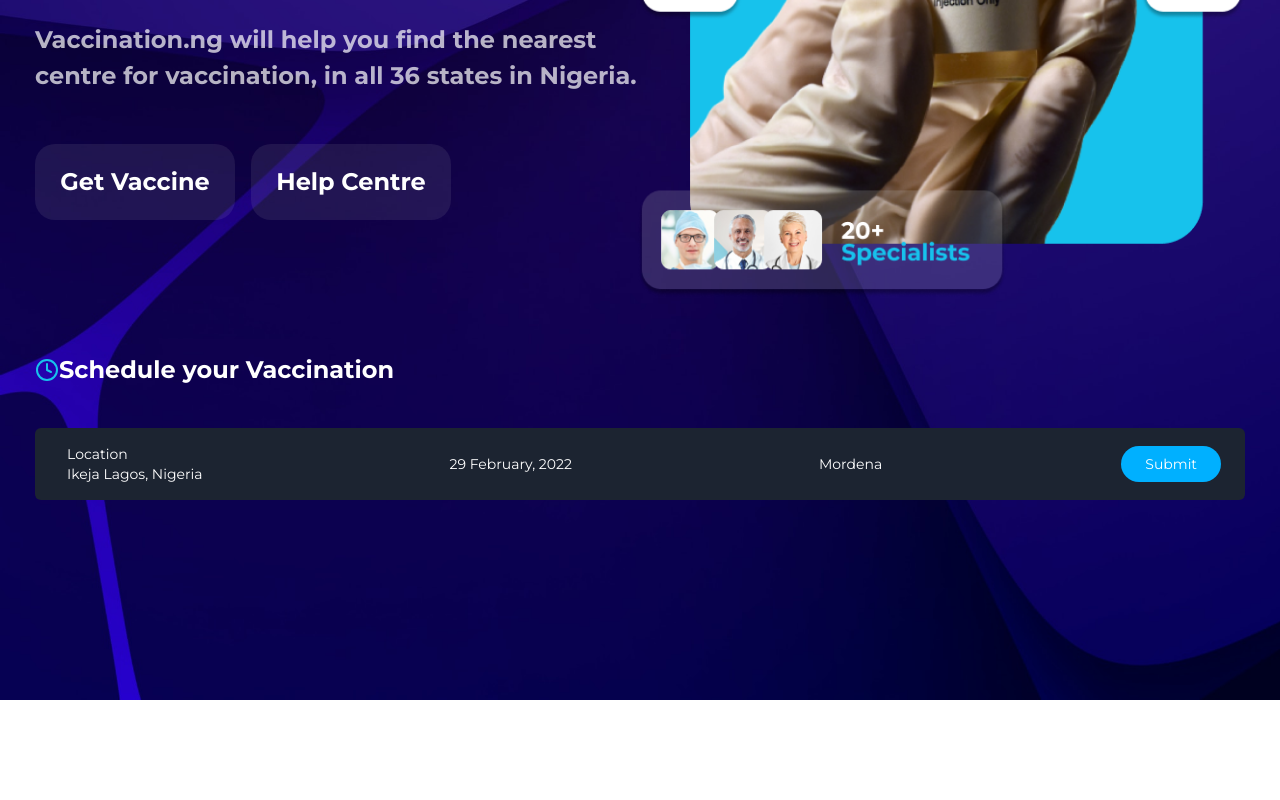
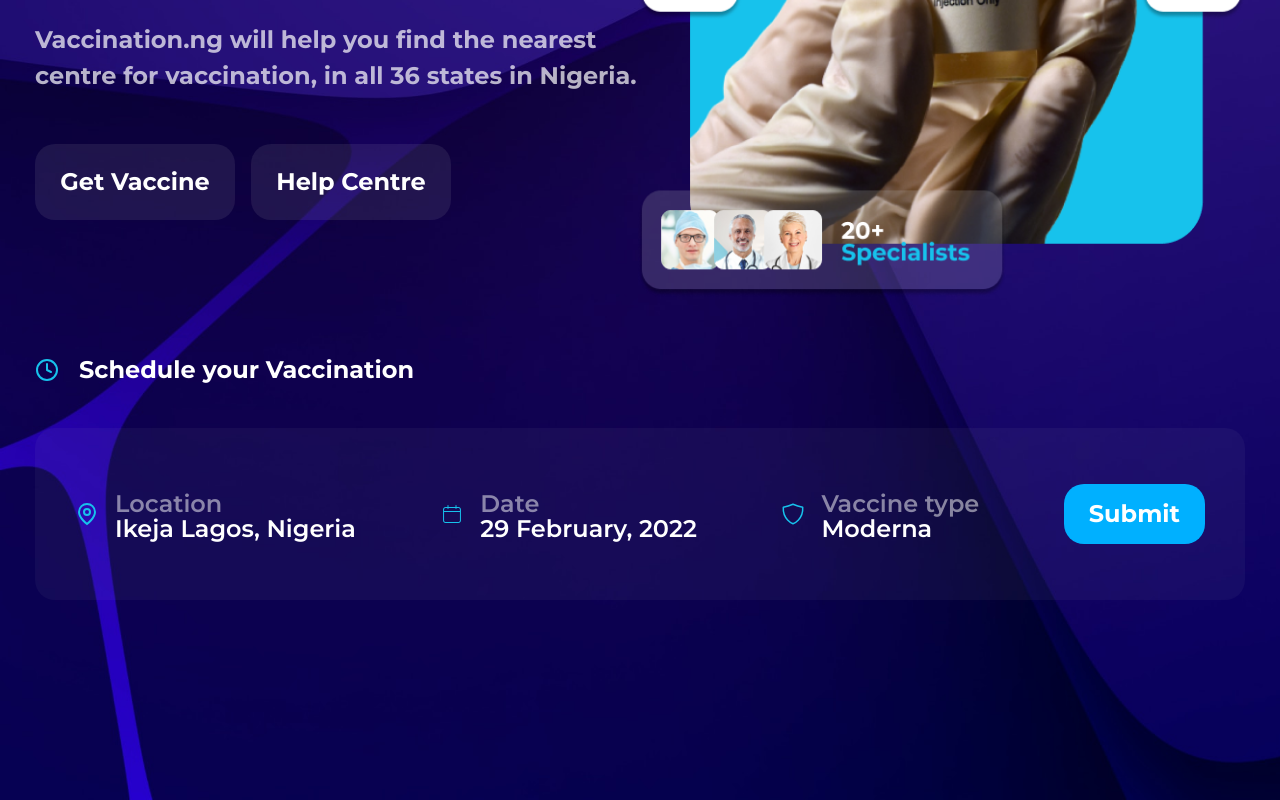
Before and after one commit to humaira-reactdev/Vaccination, a React (Vite) app: page / in a window 1280 px wide. Shown: the part 520-1320 px from the top of the page. Before the commit the page ends 1220 px from the top, so only its background shows below. Built offline with nearby package versions, Linux system fonts and the light colour scheme.

Commit message:
banner complete

```diff
--- a/src/Components/Banner/Banner.css
+++ b/src/Components/Banner/Banner.css
@@ -60,17 +60,61 @@
   }
 
   .scheduleSection .clock{
-    @apply text-brandColor text-[24px]
+    @apply text-brandColor text-[24px] mr-[20px]
   }
 
-
   .infoSection {
-    @apply py-4 px-6 rounded-md flex justify-between items-center mt-10 bg-[#1C2431] p-4 text-white text-sm;
+    @apply py-[56px] px-[40px] rounded-[20px] flex justify-between items-center mt-10 bg-[rgba(196,196,196,0.05)] p-4 text-white text-sm;
   }
 
-  .infoSection .location{
-    @apply flex items-center space-x-2
+  .infoSection .location {
+    @apply flex items-center space-x-4
+  }
+
+    .location .locationicon{
+    @apply text-[24px] text-brandColor
   }
 
   .location .locationtext{
+    @apply text-[24px] font-semibold
   }
+
+  .locationtext .headingLocation{
+    @apply text-[rgba(255,255,255,0.5)] leading-[29.26px]
+  }
+
+  .infoSection .date{
+    @apply flex items-center space-x-4
+  }
+
+  .date .dateicon{
+    @apply text-[24px] text-brandColor
+  }
+
+  .date .datetext{
+    @apply text-[24px] font-semibold
+  }
+
+  .datetext .headingDate{
+    @apply text-[rgba(255,255,255,0.5)] leading-[29.26px]
+  }
+
+  .infoSection .vaccinetype{
+    @apply flex items-center space-x-4
+  }
+
+  .vaccinetype .vaccineicon{
+    @apply text-[24px] text-brandColor
+  }
+
+  .vaccinetype .vaccinetext{
+    @apply text-[24px] font-semibold
+  }
+
+  .vaccinetext .headingvaccine{
+    @apply text-[rgba(255,255,255,0.5)] leading-[29.26px]
+  }
+
+  .submit{
+    @apply bg-[#00B0FF] text-white font-bold text-[24px] py-[20px] px-[25px] rounded-[20px]
+  }
--- a/src/Components/Banner/Banner.jsx
+++ b/src/Components/Banner/Banner.jsx
@@ -2,6 +2,9 @@ import React from 'react'
 import './Banner.css'
 import banimg from '../../assets/bannerimg.png'
 import { LuClock } from "react-icons/lu";
+import { GrLocation } from "react-icons/gr";
+import { CiCalendar } from "react-icons/ci";
+import { IoShieldOutline } from "react-icons/io5";
 
 const Banner = () => {
   return (
@@ -35,23 +38,32 @@ const Banner = () => {
 
         {/* Bottom Section with Location, Date, and Vaccine Info */}
         <div className="infoSection">
+          {/* ====location==== */}
           <div className="location">
-            <i className="fas fa-map-marker-alt text-[#00B0FF]"></i>
+            <GrLocation className='locationicon' />
             <div className='locationtext'>
-              <p>Location</p>
+              <p className='headingLocation'>Location</p>
               <p>Ikeja Lagos, Nigeria</p>
             </div>
+          </div>
+          {/* =========date============== */}
+          <div className="date">
+            <CiCalendar className='dateicon' />
+            <div className='datetext'>
+              <p className='headingDate'>Date</p>
+              <p>29 February, 2022</p>
+            </div>
+          </div>
+          {/* ==========vaccine type======= */}
+          <div className="vaccinetype">
+            <IoShieldOutline  className='vaccineicon' />
+            <div className='vaccinetext'>
+              <p className='headingvaccine'>Vaccine type</p>
+              <p>Moderna</p>
+            </div>
+          </div>
 
-          </div>
-          <div className="date flex items-center space-x-2">
-            <i className="fas fa-calendar text-[#00B0FF]"></i>
-            <span>29 February, 2022</span>
-          </div>
-          <div className="vaccineType flex items-center space-x-2">
-            <i className="fas fa-syringe text-[#00B0FF]"></i>
-            <span>Mordena</span>
-          </div>
-          <button className="bg-[#00B0FF] text-white py-2 px-6 rounded-full">Submit</button>
+          <button className="submit">Submit</button>
         </div>
       </div>
     </section>
```
